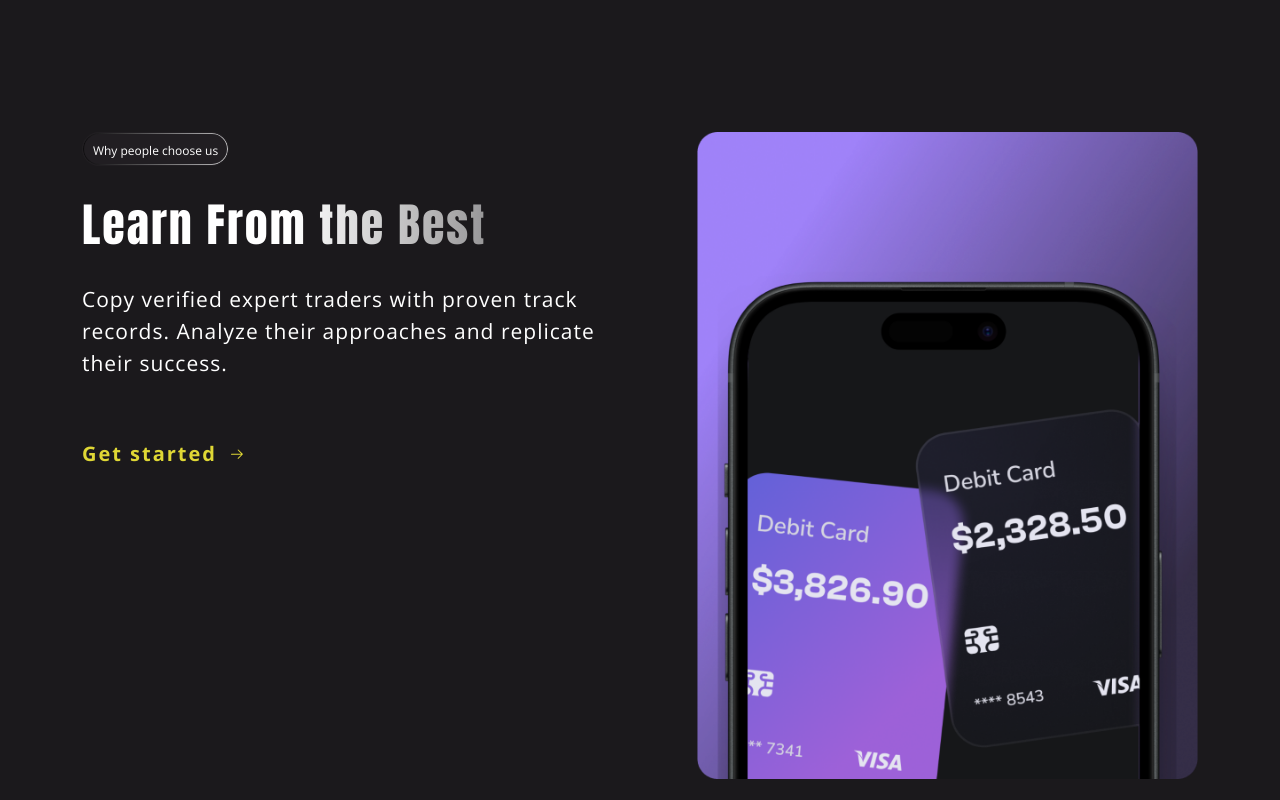
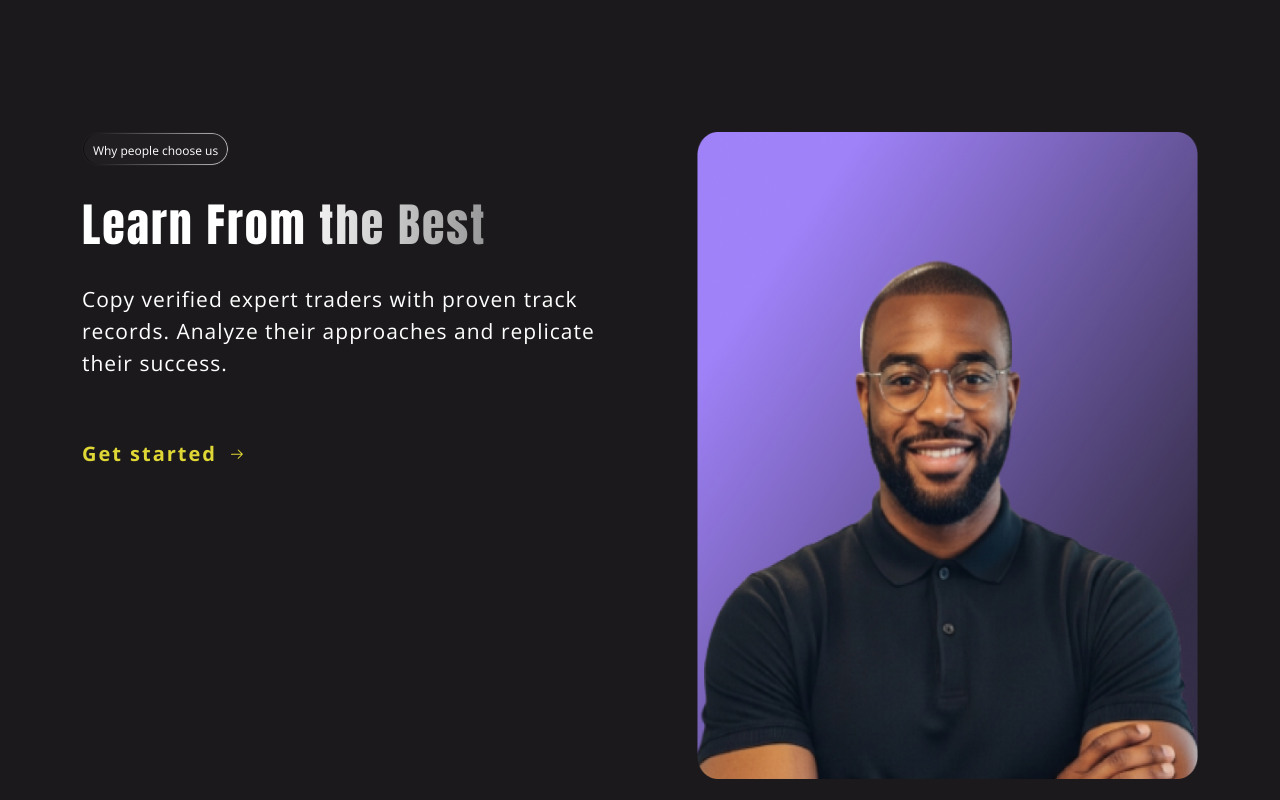
Before and after one commit to streple-labs/streple-website, a Next.js app: page / in a window 1280 px wide. Shown: the part 1760-2560 px from the top of the page. Built offline with nearby package versions, Linux system fonts and the light colour scheme.

Commit message:
Refactor blog and course data fetching by removing unstable caching, simplifying the code structure. Update image sources in home components for better content relevance.

```diff
--- a/app/learn/_components/blogs.tsx
+++ b/app/learn/_components/blogs.tsx
@@ -1,7 +1,6 @@
 import { anton } from "@/app/fonts";
 import api from "@/utils/axios";
 import { estimateReadingMinutes } from "@/utils/utils";
-import { unstable_cache } from "next/cache";
 import Image from "next/image";
 import Link from "next/link";
 import { GoArrowRight } from "react-icons/go";
@@ -28,8 +27,7 @@ type BlogResponse = {
   };
 };
 
-const getPublishedBlogs = unstable_cache(
-  async (): Promise<BlogResponse["data"]> => {
+const getPublishedBlogs = async (): Promise<BlogResponse["data"]> => {
   const response: BlogResponse = await api.get("/blogs", {
     params: {
       limit: 3,
@@ -38,13 +36,7 @@ const getPublishedBlogs = unstable_cache(
   });
 
   return response.data;
-  },
-  ["blogs"],
-  {
-    revalidate: 60,
-    tags: ["blogs"],
-  }
-);
+};
 
 export default async function Blogs() {
   const { data: blogs, totalCount } = await getPublishedBlogs();
--- a/app/learn/_components/courses.tsx
+++ b/app/learn/_components/courses.tsx
@@ -1,7 +1,6 @@
 import { anton } from "@/app/fonts";
 import api from "@/utils/axios";
 import { estimateReadingMinutes } from "@/utils/utils";
-import { unstable_cache } from "next/cache";
 import Image from "next/image";
 import Link from "next/link";
 import { GoArrowRight } from "react-icons/go";
@@ -29,8 +28,7 @@ type CoursesResponse = {
   };
 };
 
-const getPublishedCourses = unstable_cache(
-  async (): Promise<CoursesResponse["data"]> => {
+const getPublishedCourses = async (): Promise<CoursesResponse["data"]> => {
   const response: CoursesResponse = await api.get("/learnings", {
     params: {
       limit: 6,
@@ -39,13 +37,7 @@ const getPublishedCourses = unstable_cache(
   });
 
   return response.data;
-  },
-  ["courses"],
-  {
-    revalidate: 60,
-    tags: ["courses"],
-  }
-);
+};
 
 export default async function Courses() {
   const { data: courses, totalCount } = await getPublishedCourses();
@@ -96,7 +88,7 @@ export default async function Courses() {
                       year: "numeric",
                     })}
                   </span>
-                  <span className="size-0.5 bg-white/50" />
+                  {/* <span className="size-0.5 bg-white/50" /> */}
                   {/* <span>{course.view} views</span> */}
                 </p>
                 <p
--- a/components/home/DesktopHome.tsx
+++ b/components/home/DesktopHome.tsx
@@ -160,8 +160,8 @@ export default function DesktopHome() {
 
           <Image
             loading="lazy"
-            src="/debit-card.webp"
-            alt="debit card"
+            src="/learn-from-the-best.png"
+            alt="learn from the best"
             width={564}
             height={650}
             className="w-401-h-518-lg w-501-h-647-xl xxl:w-[564px] xxl:h-[650px]"
--- a/components/home/MobileHome.tsx
+++ b/components/home/MobileHome.tsx
@@ -154,16 +154,16 @@ export default function MobileHome() {
 
           <Image
             loading="lazy"
-            src="/debit-card.webp"
-            alt="debit card"
+            src="/learn-from-the-best.png"
+            alt="learn from the best"
             width={564}
             height={650}
             className="md:hidden mt-12 mx-auto"
           />
           <Image
             loading="lazy"
-            src="/debit-card.webp"
-            alt="debit card"
+            src="/learn-from-the-best.png"
+            alt="learn from the best"
             width={564}
             height={650}
             className="hidden md:block h-[491px] w-[380px]"
@@ -213,8 +213,8 @@ export default function MobileHome() {
           />
           <Image
             loading="lazy"
-            src="/zero-knowledge.webp"
-            alt="zero knowledge"
+            src="/learn-the-why.webp"
+            alt="learn the why"
             width={564}
             height={650}
             className="hidden md:block h-[491px] w-[380px] mt-12 mx-auto"
```
Also changed, not shown: public/learn-from-the-best.png (added). Lines whose indentation alone changed are shown as unchanged.
